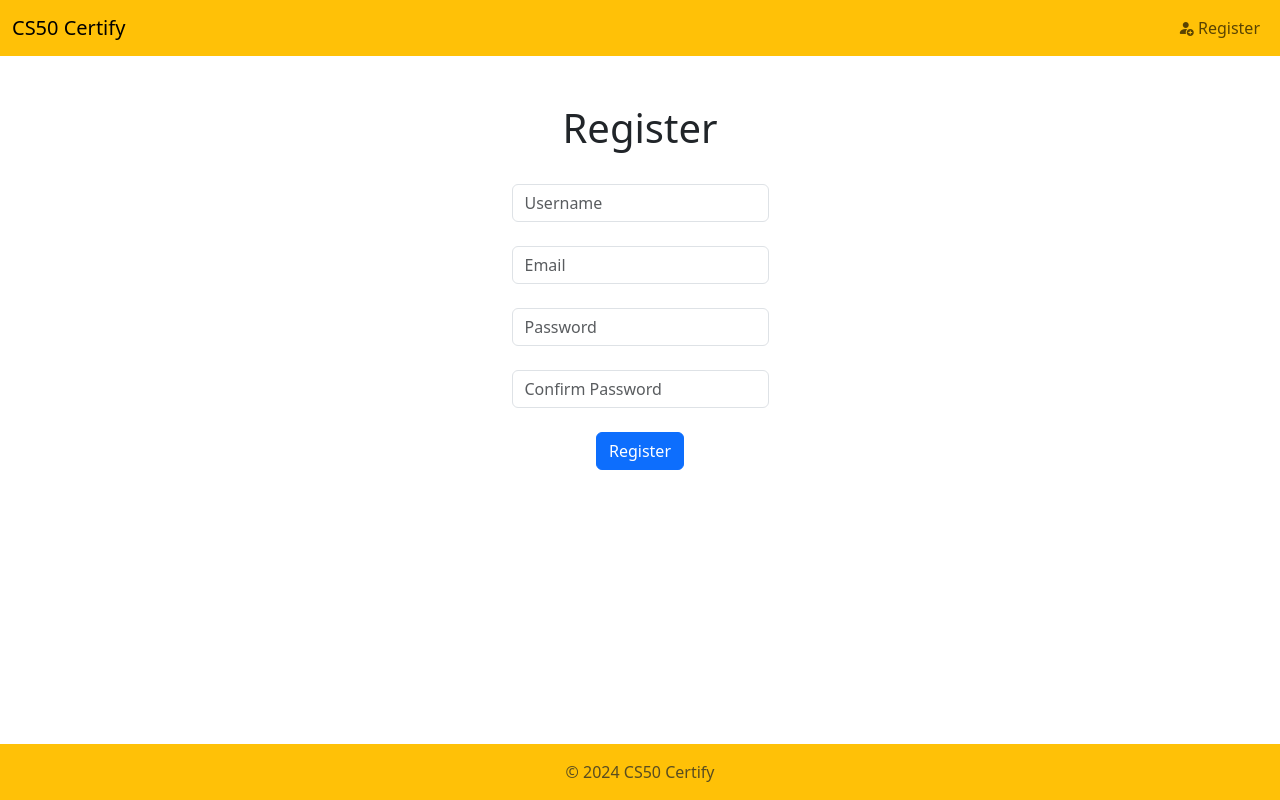
After one commit to 7murtaza/final-project, a Flask app: page /register in a window 1280 px wide. The commit adds this page. Run offline with Flask 3, Linux system fonts and the light colour scheme.

Commit message:
updated ui

```diff
--- a/cs50Certify/app.py
+++ b/cs50Certify/app.py
@@ -6,5 +6,30 @@ app = Flask(__name__)
 def index():
     return render_template("index.html")
 
+@app.route("/register", methods=['GET', 'POST'])
+def register():
+    if request.method == "GET":
+        return render_template("register.html")
+
+@app.route("/login", methods=['GET', 'POST'])
+def login():
+    if request.method == "GET":
+        return render_template("login.html")
+
+
+
+
+
+
+
+
+
+
+
+
+
+
+
+
 if __name__ == "__main__":
     app.run(debug=True)
--- /dev/null
+++ b/cs50Certify/static/styles.css
@@ -0,0 +1,14 @@
+*{
+    margin: 0;
+    padding: 0;
+}
+
+body {
+    display: flex;
+    flex-direction: column;
+    min-height: 100vh;
+    margin: 0;
+}
+main {
+    flex: 1; /* Pushes the footer to the bottom */
+}
--- a/cs50Certify/templates/base.html
+++ b/cs50Certify/templates/base.html
@@ -4,7 +4,7 @@
 <head>
     <meta charset="utf-8">
     <meta name="viewport" content="initial-scale=1, width=device-width">
-    <link rel="stylesheet" href="/cs50Certify/static/styles.css">
+    <link rel="stylesheet" href="{{ url_for('static', filename='styles.css') }}">
     <link href="https://cdn.jsdelivr.net/npm/bootstrap@5.3.3/dist/css/bootstrap.min.css" rel="stylesheet"
         integrity="sha384-QWTKZyjpPEjISv5WaRU9OFeRpok6YctnYmDr5pNlyT2bRjXh0JMhjY6hW+ALEwIH" crossorigin="anonymous">
     <script src="https://cdn.jsdelivr.net/npm/bootstrap@5.3.3/dist/js/bootstrap.bundle.min.js"
@@ -32,12 +32,6 @@
                     </li>
                     {% else %}
                     <li class="nav-item">
-                        <a class="nav-link" href="/logout"><i class="bi bi-box-arrow-left"></i> Verify</a>
-                    </li>
-                    <li class="nav-item">
-                        <a class="nav-link" href="/login"><i class="bi bi-box-arrow-in-right"></i> Login</a>
-                    </li>
-                    <li class="nav-item">
                         <a class="nav-link" href="/register"><i class="bi bi-person-fill-add"></i> Register</a>
                     </li>
                     {% endif %}
@@ -48,7 +42,7 @@
 
 
 
-    <main class="container py-5 text-center main-bg">
+    <main class="container py-5 text-center ">
         {% block main %}
 
         {% endblock %}
--- /dev/null
+++ b/cs50Certify/templates/register.html
@@ -0,0 +1,26 @@
+{% extends "base.html" %}
+{% block title %}Register {% endblock%}
+
+{% block main %}
+    <form action="/register" method="POST" >
+        <h1>Register</h1>
+        <br>
+        <div class="row g-4" >
+            <div>
+              <input type="text" class="form-control  mx-auto w-auto"  placeholder="Username" aria-label="Username">
+            </div>
+            <div>
+              <input type="email" class="form-control  mx-auto w-auto" placeholder="Email" aria-label="Email">
+            </div>
+          <br>
+            <div>
+              <input type="password" class="form-control  mx-auto w-auto" placeholder="Password" aria-label="Password">
+            </div>
+            <div>
+              <input type="password" class="form-control  mx-auto w-auto" placeholder="Confirm Password" aria-label="Confirm Password">
+            </div>
+          </div>
+          <br>
+        <button type="submit" class="btn btn-primary">Register</button>
+    </form>
+{% endblock%}
```
Also changed, not shown: cs50Certify/templates/login.html (added, +19 -0 lines), cs50Certify/templates/static/styles.css (deleted, +0 -8 lines), cs50Certify/database.db (added), 1 other file.
